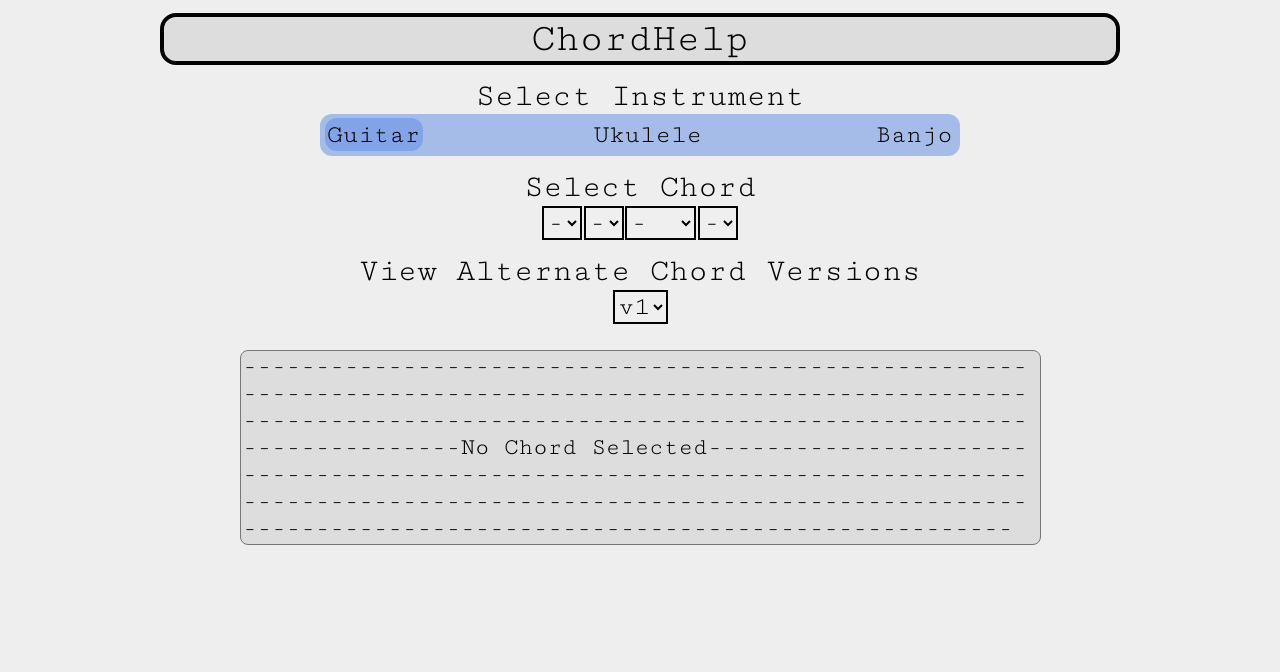
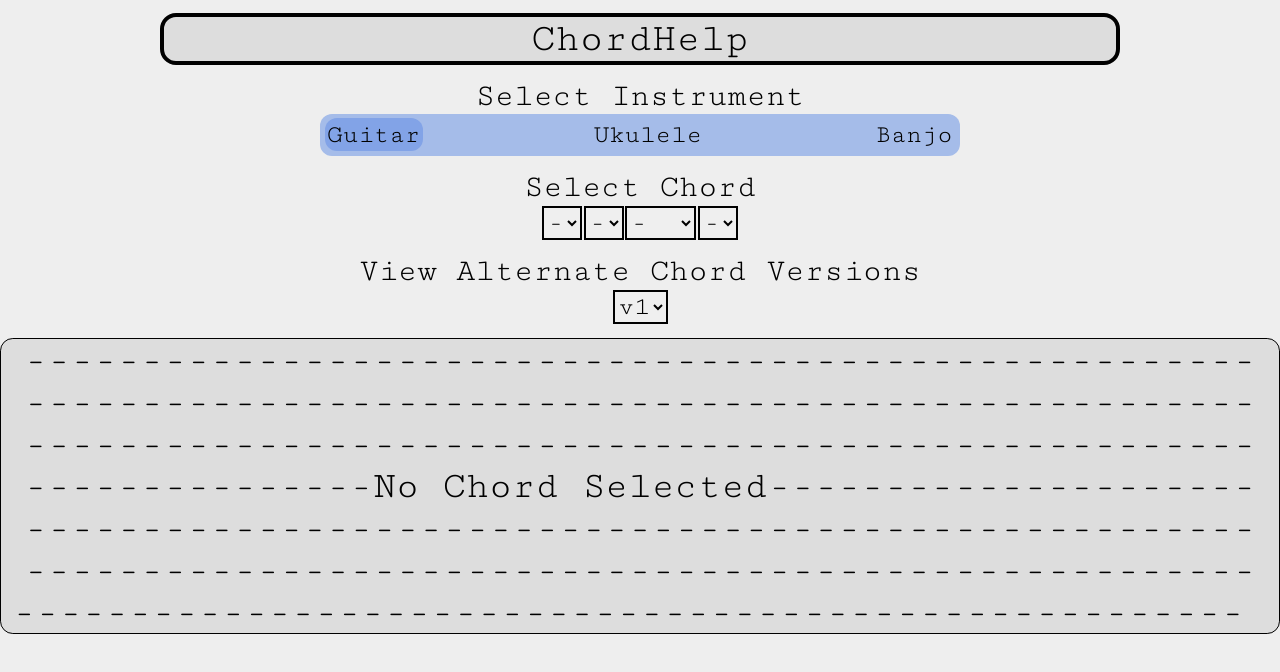
Before and after one commit to JalenZS/ChordHelp, a React (Create React App) app in the folder chordhelp/: page /#/ in a window 1280 px wide. Shown: the top 672 px of the page. Built offline with nearby package versions, Linux system fonts and the light colour scheme.

Commit message:
converted textarea to individual lines to address bugs

```diff
--- a/chordhelp/src/pages/Home.js
+++ b/chordhelp/src/pages/Home.js
@@ -574,12 +574,15 @@ const Home = () => {
                     <option value="v3">v3</option>
                 </select>
             </div>
-            <textarea
-                value={chord}
-                readOnly
-                rows={7}
-                cols={53}
-            />
+            <div className={styles.chordContainer}>
+                <div className={styles.chordText}>{chord.substring(0,53)}</div>
+                <div className={styles.chordText}>{chord.substring(54,107)}</div>
+                <div className={styles.chordText}>{chord.substring(108,161)}</div>
+                <div className={styles.chordText}>{chord.substring(162,215)}</div>
+                <div className={styles.chordText}>{chord.substring(216,269)}</div>
+                <div className={styles.chordText}>{chord.substring(270,323)}</div>
+                <div className={styles.chordText}>{chord.substring(324,377)}&nbsp;</div>
+            </div>
         </div>
     )
 }
--- a/chordhelp/src/pages/pages.module.css
+++ b/chordhelp/src/pages/pages.module.css
@@ -78,35 +78,19 @@ select:focus{
     margin: .1vmin;
     outline: none;
 }
-textarea{
-    border-width: .2vmin;
+.chordContainer{
+    border-width: 1px;
     border-style: solid;
     margin-top: 1%;
     margin-bottom: 1%;
-    border-radius: 1vmin;
+    border-radius: 1vw;
     background-color: #ddd;
-    resize: none;
-    overflow: hidden;
-    font-size: 3vmin;
-    font-family: Cutive;
     margin-left: 0%;
     margin-right: 0%;
 }
-textarea:focus{
-    border-color: #999;
-    border-width: .2vmin;
-    border-style: solid;
-    margin-top: 1%;
-    margin-bottom: 1%;
-    border-radius: 1vmin;
-    background-color: #ddd;
-    resize: none;
-    overflow: hidden;
-    font-size: 3vmin;
+.chordText{
+    font-size: 3vw;
     font-family: Cutive;
-    outline:none;
-    margin-left: 0%;
-    margin-right: 0%;
 }
 
 @media (max-width: 800px) or (orientation: portait) {
```
